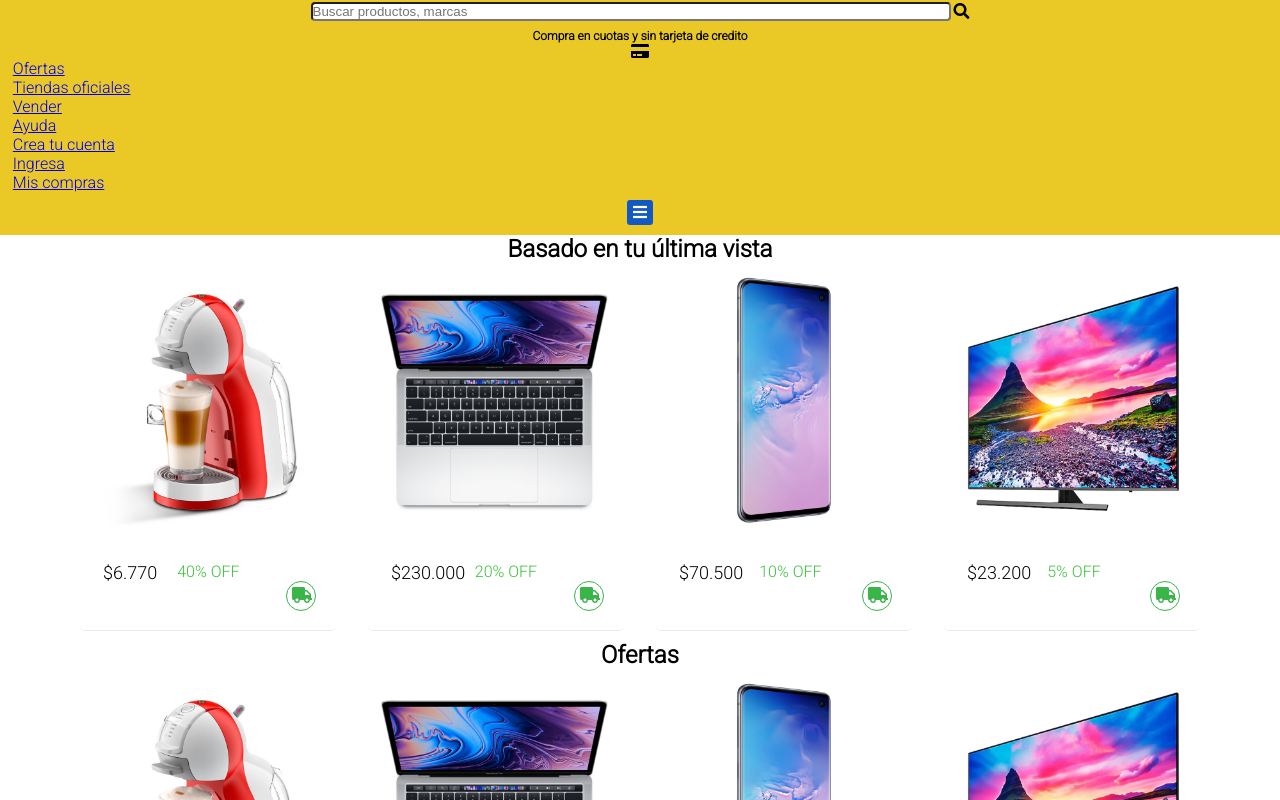
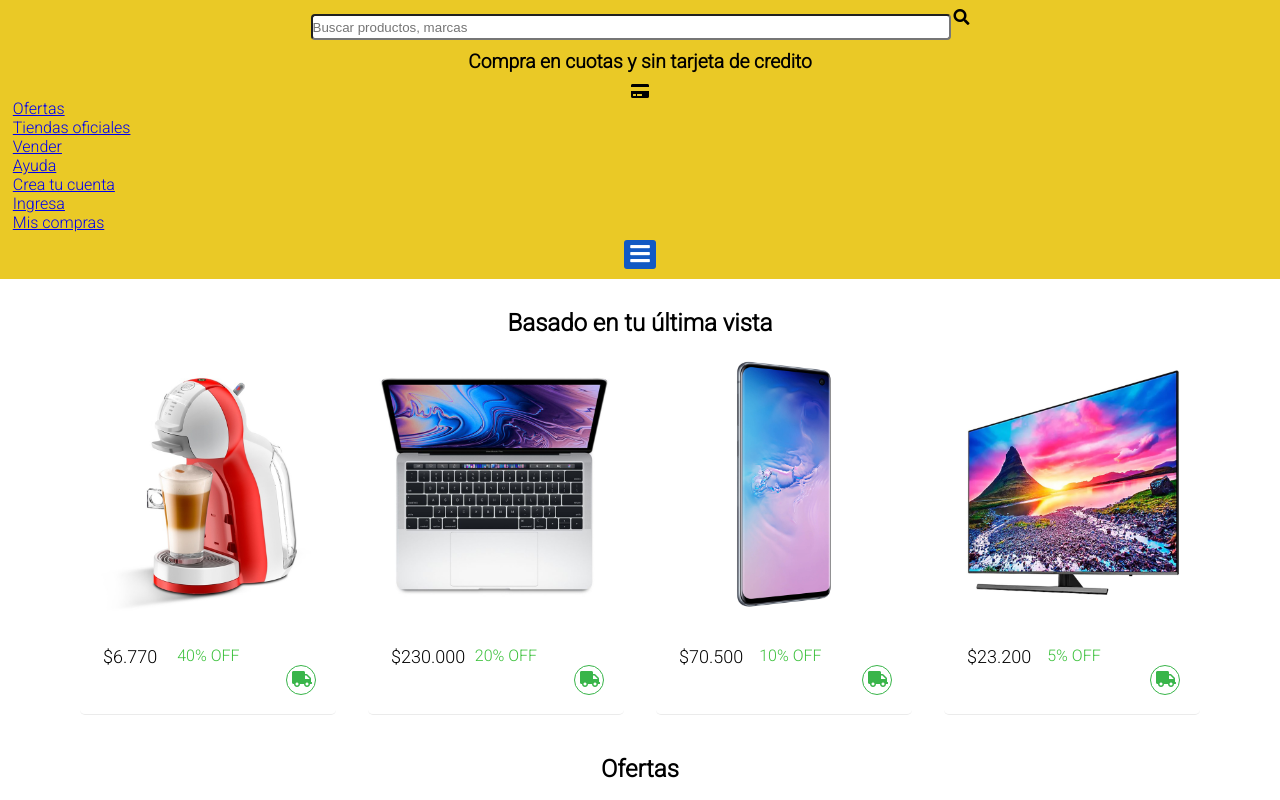
Before and after one commit to blockchainaddict/mercadoliebre, a website: page views/home.html in a window 1280 px wide. Shown: the part 339-1139 px from the top of the page. Drawn offline with Linux system fonts and the light colour scheme; files that its build step writes are made by us from their sources; files whose address does not match are found by name.

Commit message:
correccion x

```diff
--- a/public/css/style.css
+++ b/public/css/style.css
@@ -21,11 +21,13 @@ header{
 }
 
 h2{
-    font-size: 12px;
+    font-size: 1.2em;
+    margin: 10px 0;
 }
 
 h3{
     font-size: 24px;
+    margin: 30px 0 10px 0;
 }
 
 ul{
@@ -59,6 +61,11 @@ header h2{
     align-items: center;
 }
 
+.search input{
+    margin: 20px 0 0 0;
+    height: 2em;
+}
+
 nav{
     display: flex;
     flex-direction: column;
@@ -76,6 +83,10 @@ nav ul{
     padding: 3px 6px 3px 6px;
     border-radius: 3px;
     color: white;
+}
+
+.burger-menu i{
+    font-size: 1.4em;
 }
 
 main{
```
